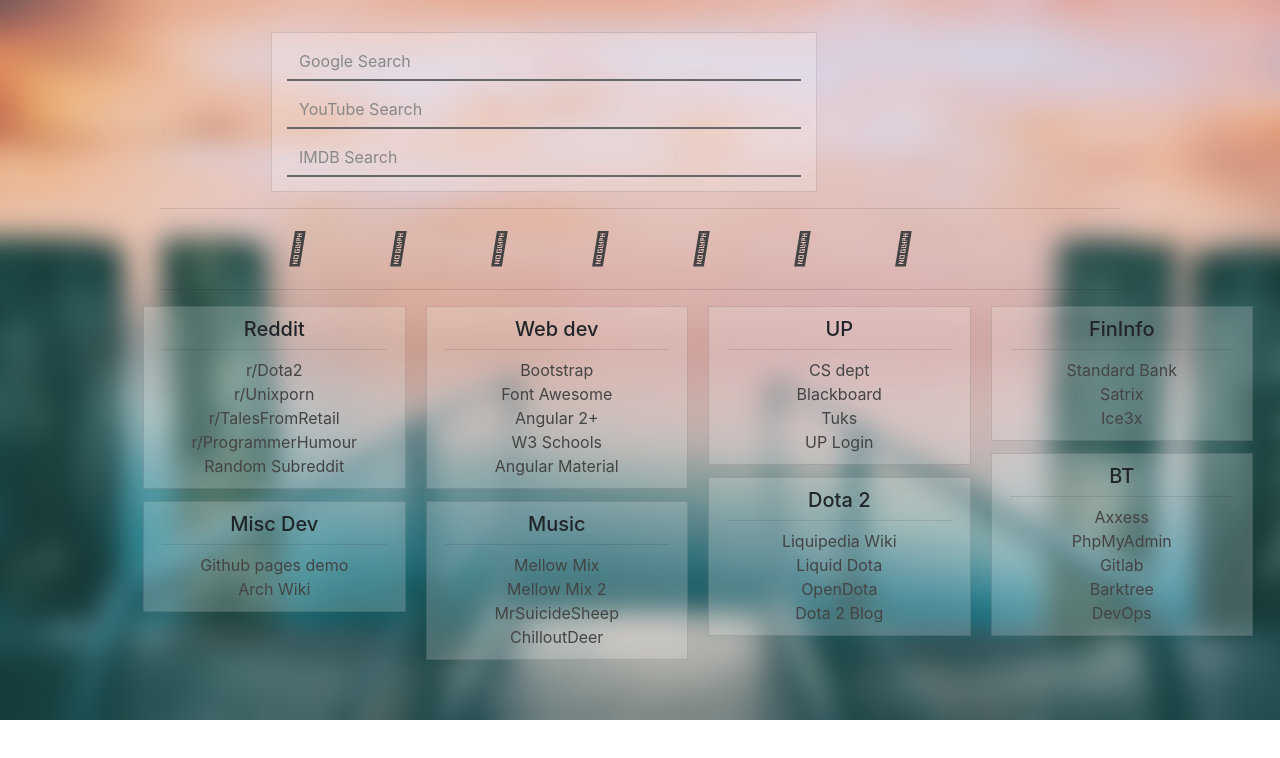
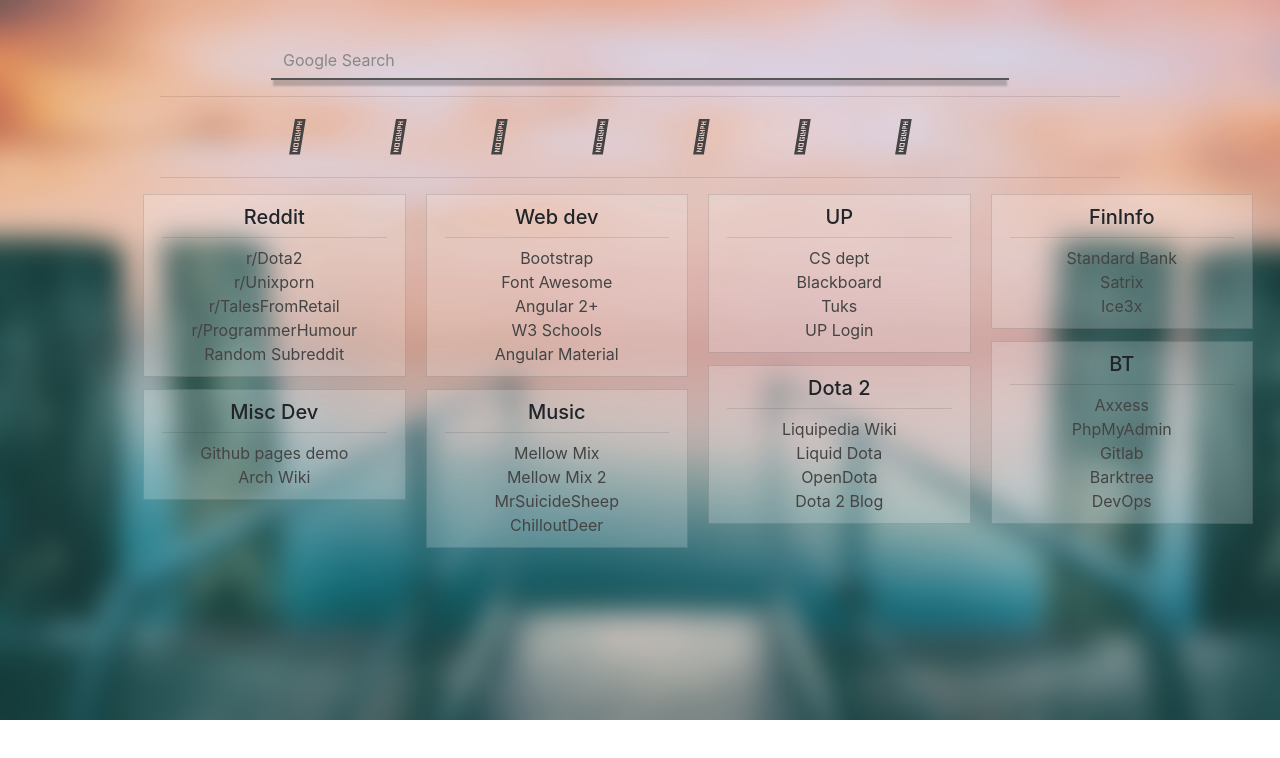
Before and after one commit to russelldutton/startpage-angular_files, an Angular app: page / in a window 1280 px wide. Shown: the top 758 px of the page. Built offline with nearby package versions, Linux system fonts and the light colour scheme; what angular2-masonry would draw is missing.

Commit message:
Single Google searchbar

```diff
--- a/src/app/searchbars/searchbars.component.html
+++ b/src/app/searchbars/searchbars.component.html
@@ -1,7 +1,7 @@
-<div class="row content">
-  <!-- <div class="col-md-3 image-preview">
+<!-- <div class="row content">
+  <div class="col-md-3 image-preview">
     <searchlogo [selectedLogo]="selectedLogo"></searchlogo>
-  </div> -->
+  </div>
   <div class="col-md-9">
     <div class="container-fluid card search-bar">
       <div *ngFor="let bar of bars; let i=index" >
@@ -13,4 +13,14 @@
         </div>
     </div>
   </div>
-</div>
+</div> -->
+
+<div class="content">
+    <div class="container-fluid search-bar">
+      <form method="get" action="http://www.google.co.za/search">
+        <div class="input-group search-bar">
+          <input id="searchG" type="text" name="q" class="form-control search-bar" autocomplete="off" autofocus placeholder="Google Search">
+        </div>
+      </form>
+    </div>
+  </div>
```
